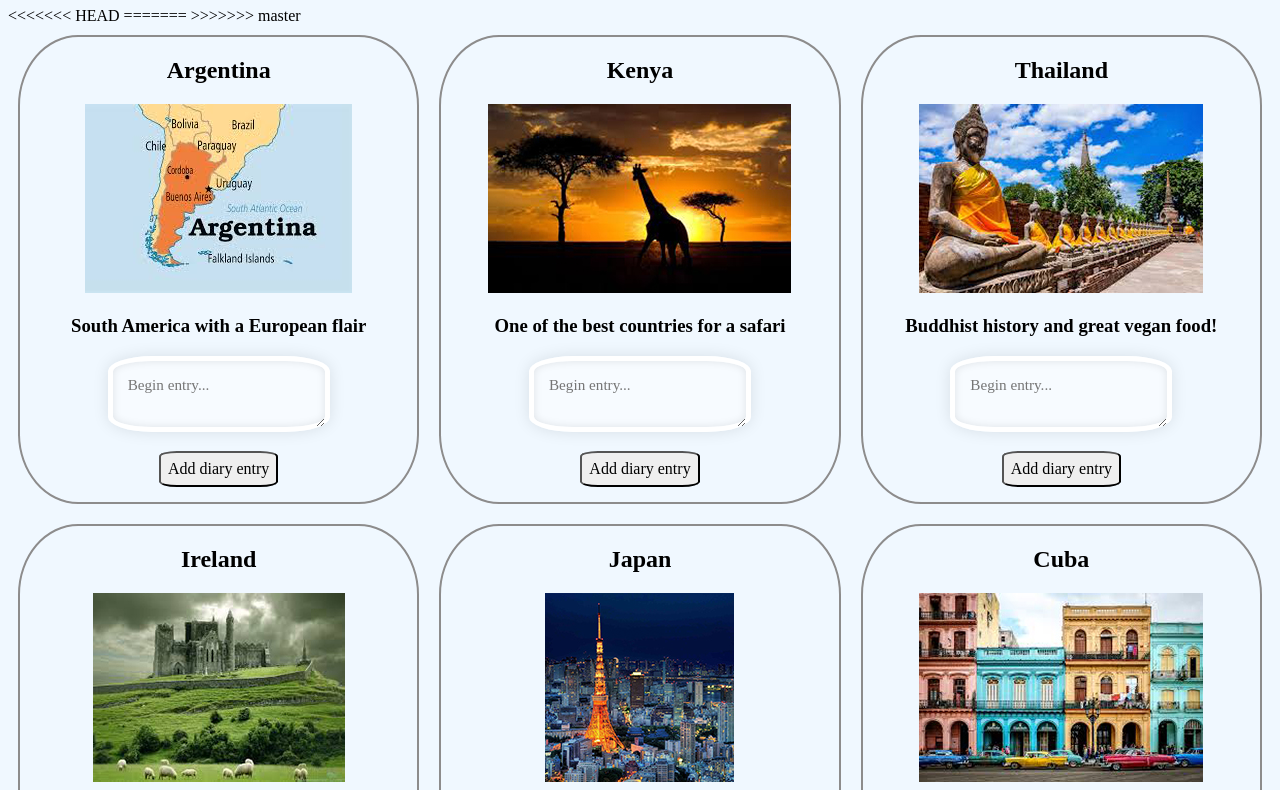
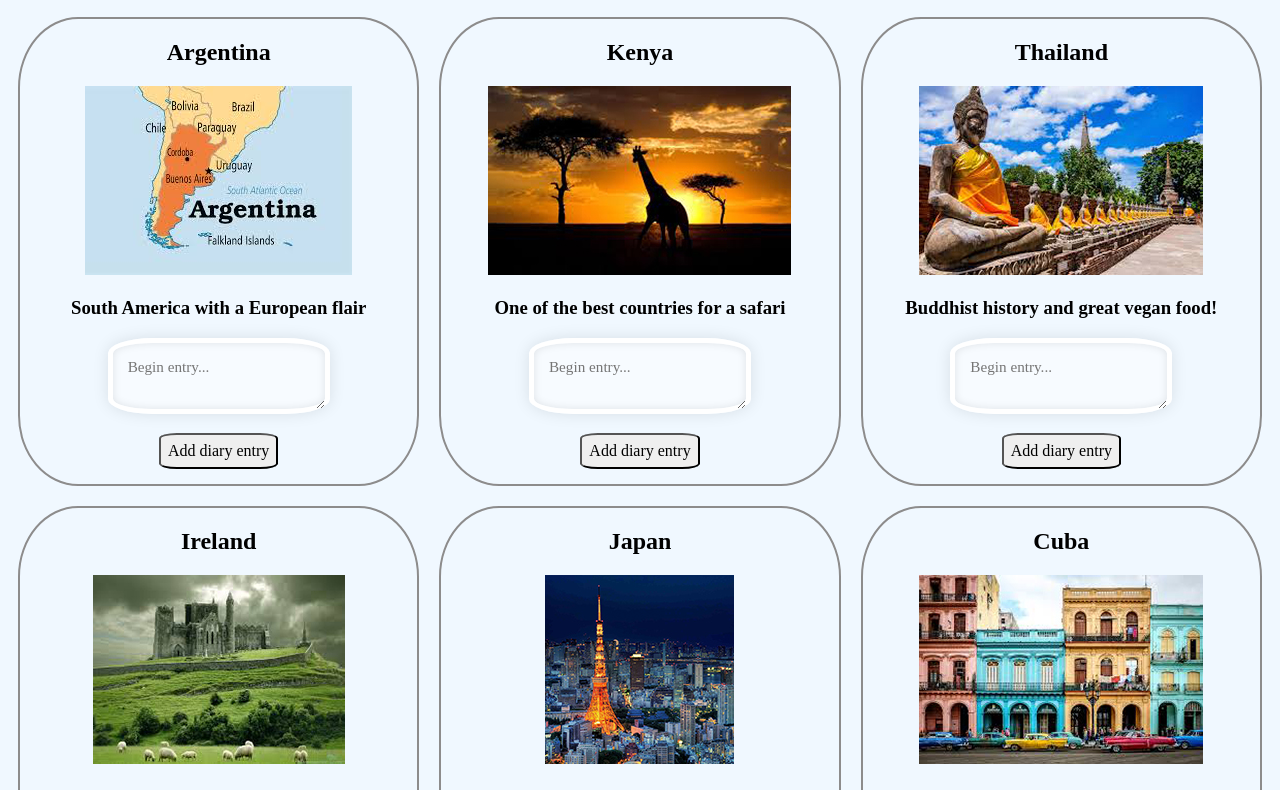
Before and after one commit to aliciazaludova/travel-diary-3, a plain HTML site: page index.html in a window 1280 px wide. Shown: the part 73-863 px from the top of the page. Drawn offline with Linux system fonts and the light colour scheme; a web font is replaced by a local one.

Commit message:
corrected merge conflict left behind

```diff
--- a/index.html
+++ b/index.html
@@ -10,10 +10,6 @@
 </head>
 <body>
     <h1>Travel Diary</h1>
-<<<<<<< HEAD
-
-=======
->>>>>>> master
     <div id="travel-diary"></div>
 
 
--- a/main.css
+++ b/main.css
@@ -1,6 +1,7 @@
 body {
     background-color: aliceblue;
     font-family: 'IM Fell English', serif;
+    text-align: center;
 }
 
 #travel-diary {
```
